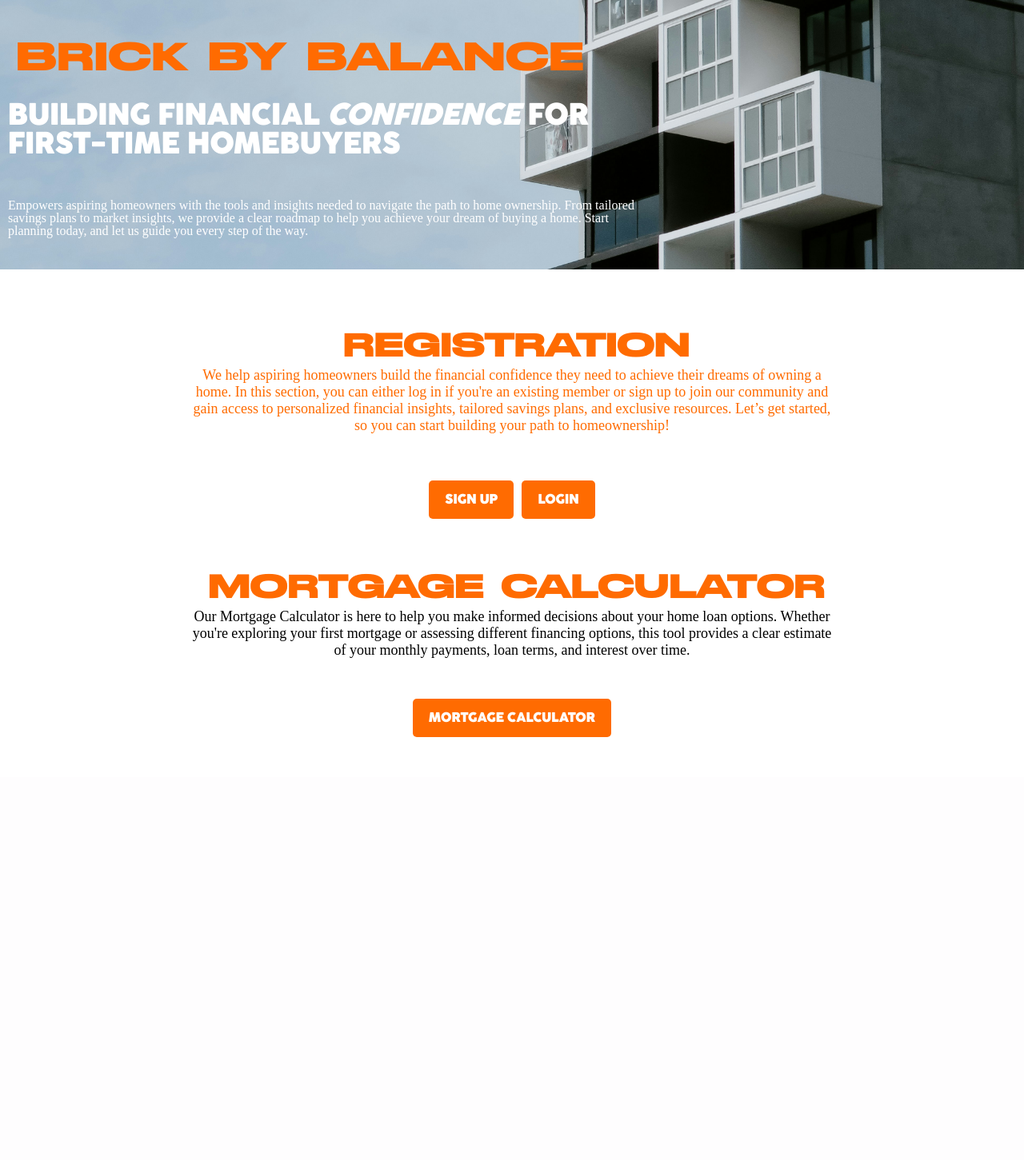
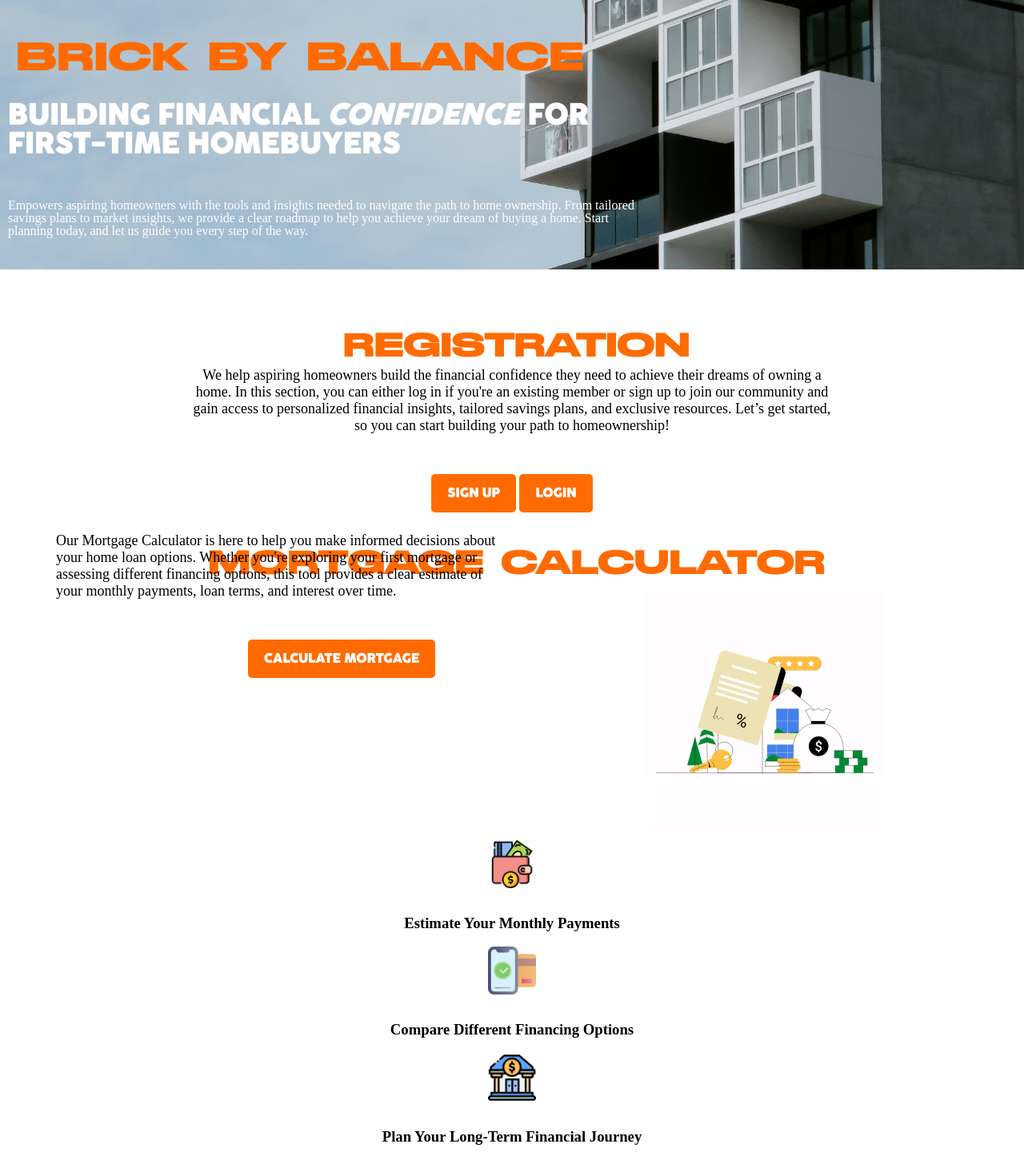
Before and after one commit to ujesh-sakariya/BrickByBalance, a Flask app: page / in a window 1280 px wide. Shown: the part 89-1540 px from the top of the page at 80% size. Before the commit the page ends 1011 px from the top, so only its background shows below. Run offline with Flask 3, Linux system fonts and the light colour scheme; some libraries are stand-ins or nearby versions.

Commit message:
Changes to the homepage

```diff
--- a/static/style.css
+++ b/static/style.css
@@ -122,7 +122,7 @@ p{
   margin-bottom: -60px;
 }
 
-#registration-section, #mortgage-section h1 {
+#registration-section h1 {
   font-size: 40px;
   text-align: center;
   color: #FF6B01;
@@ -133,6 +133,7 @@ p{
   margin: 20px 10; /* Add margin below the paragraph */
   max-width: 800px; /* Set the maximum width of the text content */
   margin-top: 40px;
+  color: black;
 }
 
 #signup-button, #login-button, .btn-primary, #mortgage-button {
@@ -151,21 +152,69 @@ p{
 #signup-button:hover, #login-button:hover, #mortgage-button:hover {
   background-color: #000000; /* Adjust hover color */
 }
-
+/*
 #mortgage-section {
   text-align: center;
-  padding: 50px 0; /* Adjust padding as needed */
+  padding: 50px 0;
   color: black;
   display: flex;
   flex-direction: column;
   align-items: center;
 }
+*/
+#mortgage-section {
+  display: flex;
+  justify-content: space-between;
+  align-items: center;
+  padding: 10px;
+  gap: 5px;
+}
+
+.mortgage-text {
+  flex: 1;
+}
+
+.mortgage-gif {
+  flex: 1;
+  display: flex;
+  justify-content: center;
+  align-items: center;
+  margin-top: 50px;
+}
+
+#mortgage-section h1 {
+  font-size: 40px;
+  text-align: center;
+  color: #FF6B01;
+}
+
+#mortgage-button {
+  margin-left: 300px;
+}
+
+.feature-item {
+  text-align: center;
+  cursor: pointer;
+}
+
+.feature-icon {
+  width: 60px;
+  height: 60px;
+  margin-bottom: 10px;
+}
+
+.feature-details {
+  font-size: 0.9em;
+  color: #555;
+  padding-top: 10px;
+}
 
 #mortgage-section p {
   font-size: 18px;
-  margin: 20px 10; /* Add margin below the paragraph */
+  /*margin: 20px 10;  Add margin below the paragraph */
   max-width: 800px; /* Set the maximum width of the text content */
-  margin-top: 40px;
+  margin-left: 60px;
+  margin-top: -200px;
 }
 
 /*FORMS FOR LOGIN AND REGISTER PAGE*/
--- a/templates/homepage.html
+++ b/templates/homepage.html
@@ -23,20 +23,73 @@
   <h1>REGISTRATION</h1>
   <p>We help aspiring homeowners build the financial confidence they need to achieve their dreams of owning a home. In this section, you can either log in if you're an existing member or sign up to join our community and gain access to personalized financial insights, tailored savings plans, and exclusive resources. Let’s get started, so you can start building your path to homeownership!</p>
   <div class="buttons-registration">
-  <a href="/sign-up" id="signup-button">SIGN UP</a>
-  <a href="/login" id="login-button">LOGIN</a>
+  <a href="./sign_up.html" id="signup-button">SIGN UP</a>
+  <a href="./login.html" id="login-button">LOGIN</a>
   </div>
+</br>
+<h1>MORTGAGE CALCULATOR</h1>
 </div>
 
-<!--Section for Mortgage Calculator-->
+<!--Section for Mortgage Calculator
 <div class="content-block" id="mortgage-section">
   <h1>MORTGAGE CALCULATOR</h1>
   <p>Our Mortgage Calculator is here to help you make informed decisions about your home loan options. Whether you're exploring your first mortgage or assessing different financing options, this tool provides a clear estimate of your monthly payments, loan terms, and interest over time.</p>
   <div class="buttons-registration">
-  <a href="/mortgageCalculator.html" id="mortgage-button">MORTGAGE CALCULATOR</a>
+  <a href="./mortgageCalculator.html" id="mortgage-button">MORTGAGE CALCULATOR</a>
   </div>
 </div>
+-->
 
 
+<!-- Section for Mortgage Calculator -->
+<div class="content-block" id="mortgage-section">
+
+    <!-- Left Side: Text Content -->
+    <div class="mortgage-text">
+      <p>Our Mortgage Calculator is here to help you make informed decisions about your home loan options. Whether you're exploring your first mortgage or assessing different financing options, this tool provides a clear estimate of your monthly payments, loan terms, and interest over time.</p>
+
+      <div class="buttons-registration">
+        <a href="./mortgageCalculator.html" id="mortgage-button">CALCULATE MORTGAGE</a>
+      </div>
+    </div>
+
+    <!-- Right Side: Video Content -->
+    <div class="mortgage-gif">
+    </br>
+    </br>
+        <img src="../static/mortgage.gif" alt="Mortgage Calculator GIF" width="300" height= "auto">
+    </div>
+  </div>
+
+  <div class="mortgage-features">
+    <div class="feature-item">
+        <img src="../static/wallet.png" alt="Monthly Payments Icon" class="feature-icon" onclick="toggleDetails('details1')">
+        <h3>Estimate Your Monthly Payments</h3>
+        <p id="details1" class="feature-details" style="display: none;">Enter your loan amount, interest rate, and term to get an estimate of your monthly payments, helping you budget confidently.</p>
+    </div>
+
+    <div class="feature-item">
+        <img src="../static/payment-method.png" alt="Financing Options Icon" class="feature-icon" onclick="toggleDetails('details2')">
+        <h3>Compare Different Financing Options</h3>
+        <p id="details2" class="feature-details" style="display: none;">
+        Adjust variables like loan term, interest rate, and down payment to compare scenarios and find the best option for you.
+        </p>
+    </div>
+
+    <div class="feature-item">
+        <img src="../static/bank.png" alt="Financial Journey Icon" class="feature-icon" onclick="toggleDetails('details3')">
+        <h3>Plan Your Long-Term Financial Journey</h3>
+        <p id="details3" class="feature-details" style="display: none;">
+        View the total interest and repayment costs over the loan’s lifetime, helping you prepare for homeownership with long-term insights.
+        </p>
+    </div>
+
+  <script>
+    function toggleDetails(id) {
+      const details = document.getElementById(id);
+      details.style.display = details.style.display === 'none' ? 'block' : 'none';
+    }
+  </script>
+</div>
 
 {% endblock %}
```
Also changed, not shown: static/bank.png (added), static/mortgage.gif (added), static/payment-method.png (added), static/wallet.png (added).
